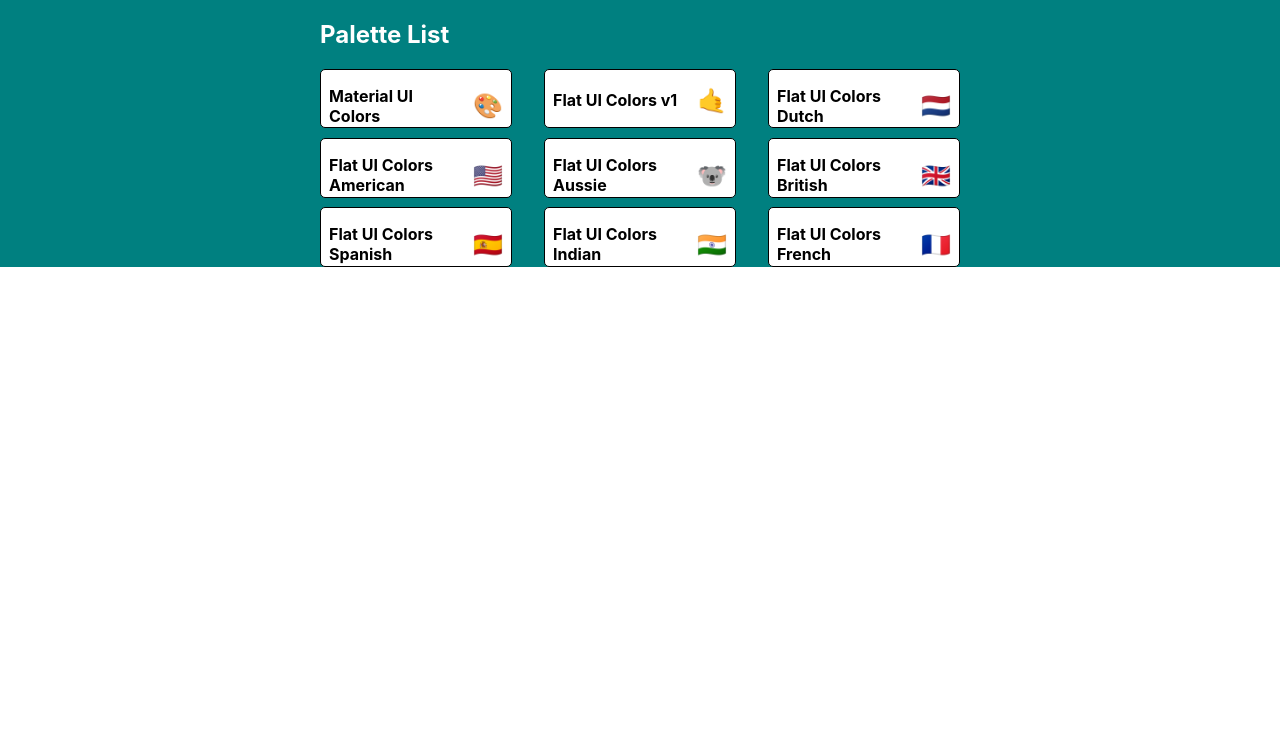
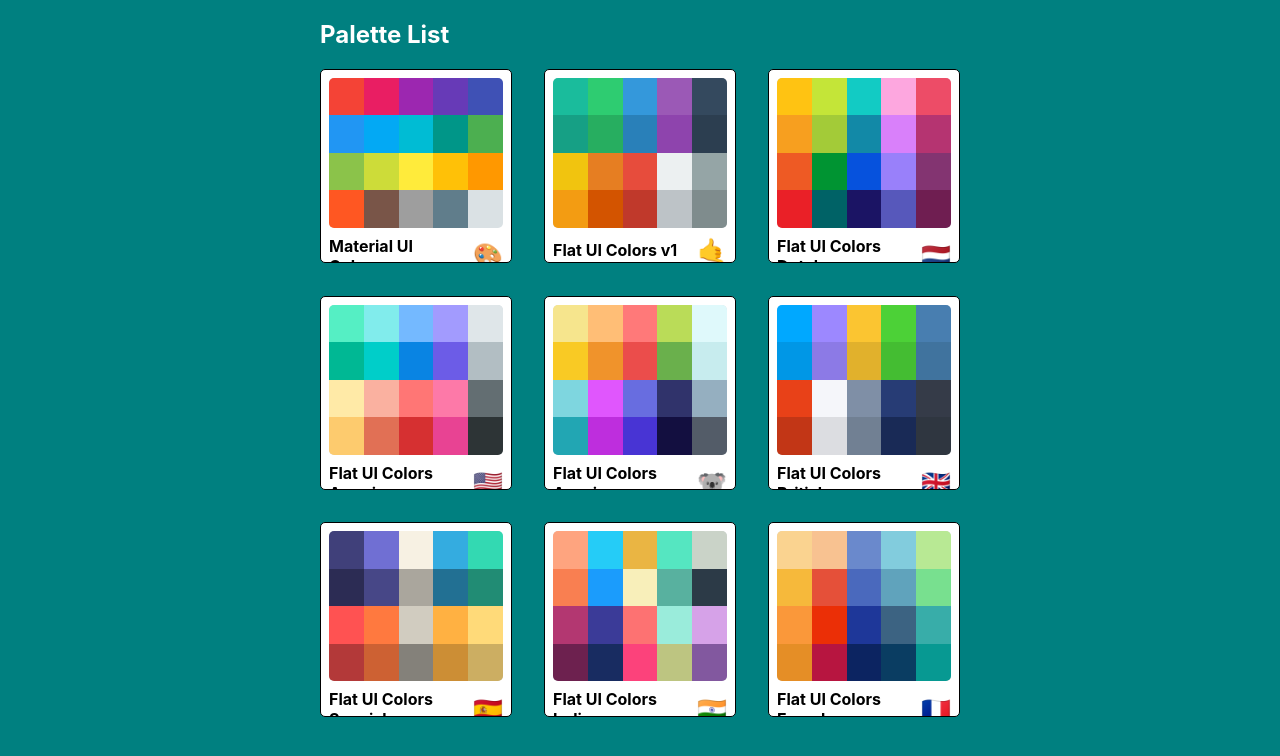
Before and after one commit to angelo93/color-lab, a React (Create React App) app: page / in a window 1280 px wide. Shown: the top 756 px of the page. Built offline with nearby package versions, Linux system fonts and the light colour scheme.

Commit message:
Style the Mini Palette Component

```diff
--- a/src/MiniPalette.js
+++ b/src/MiniPalette.js
@@ -13,7 +13,13 @@
       cursor: "pointer",
     },
   },
-  colors: { backgroundColor: "grey" },
+  miniPaletteColors: {
+    backgroundColor: "#dae1e4",
+    height: "150px",
+    width: "100%",
+    borderRadius: "5px",
+    overflow: "hidden",
+  },
   title: {
     display: "flex",
     justifyContent: "space-between",
@@ -25,13 +31,29 @@
     position: "relative",
   },
   emoji: { marginLeft: "0.5rem", fontSize: "1.5rem" },
+  miniPalette: {
+    height: "25%",
+    width: "20%",
+    display: "inline-block",
+    margin: "0 auto",
+    position: "relative",
+    marginBottom: "-4px",
+  },
 };
 
 function MiniPalette(props) {
-  const { classes, paletteName, emoji } = props;
+  const { classes, paletteName, emoji, colors } = props;
+  const miniPaletteBoxes = colors.map((color) => (
+    <div
+      className={classes.miniPalette}
+      style={{ backgroundColor: color.color }}
+      key={color.name}
+    />
+  ));
+
   return (
     <div className={classes.root}>
-      <div className={classes.palettes}></div>
+      <div className={classes.miniPaletteColors}>{miniPaletteBoxes}</div>
       <h5 className={classes.title}>
         {paletteName} <span className={classes.emoji}>{emoji}</span>
       </h5>
--- a/src/PalletList.js
+++ b/src/PalletList.js
@@ -6,7 +6,7 @@
 const styles = {
   root: {
     backgroundColor: "teal",
-    height: "100%",
+    height: "100vh",
     display: "flex",
     alignItems: "flex-start",
     justifyContent: "center",
```
